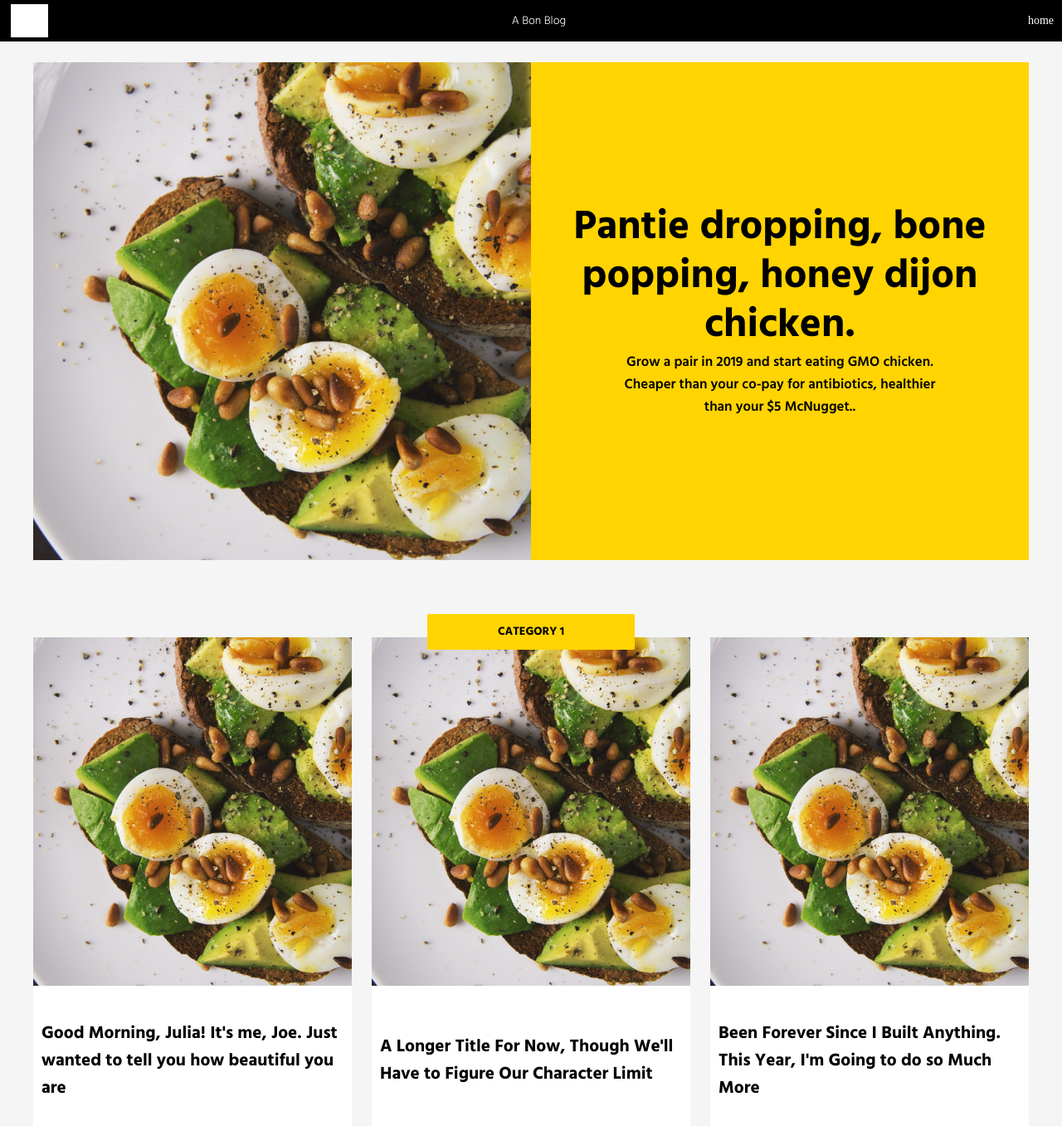
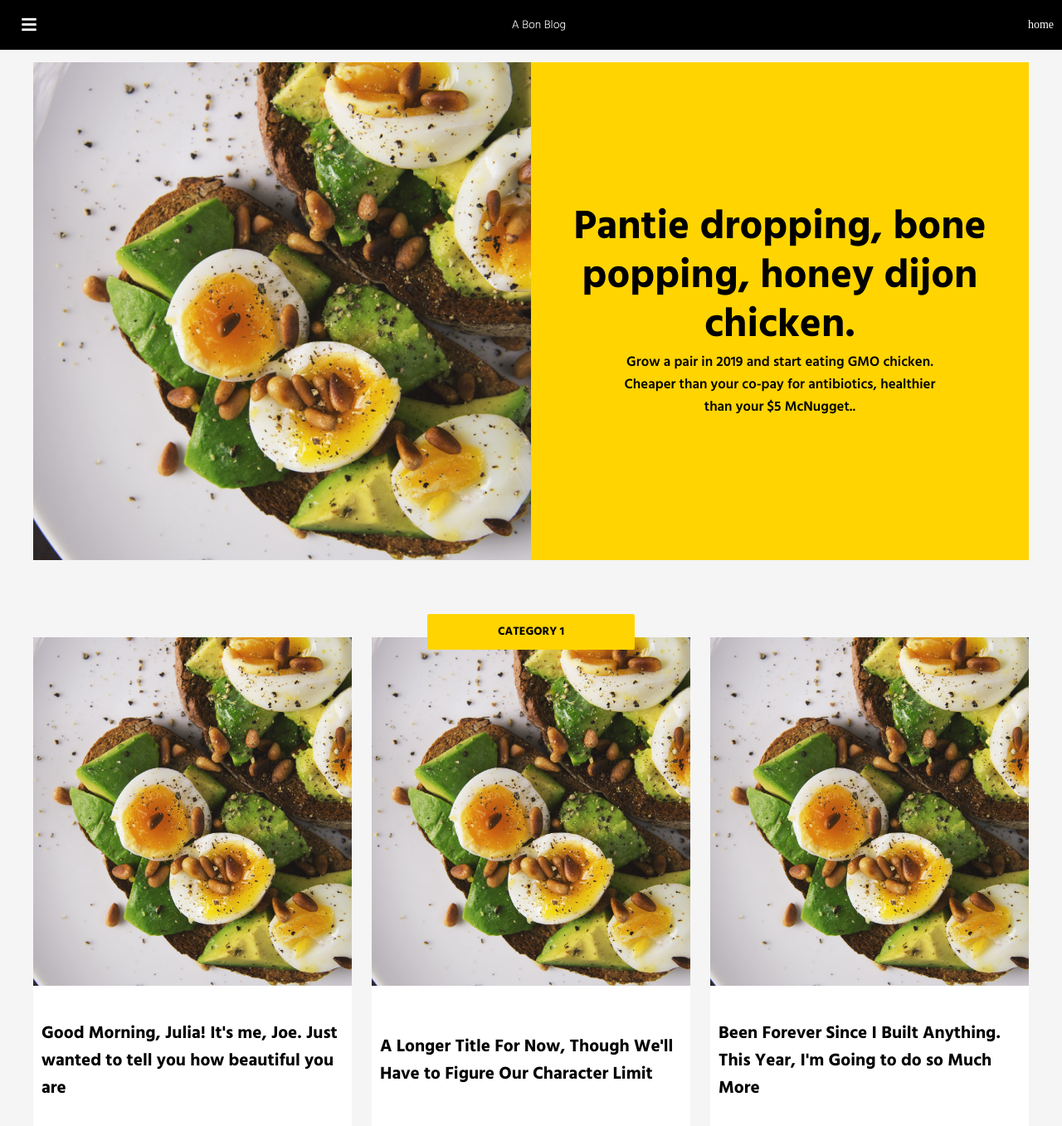
Before and after one commit to ninapetrop/a-bon-blog, a Jekyll site: the page built from index.html, in a window 1280 px wide and 1400 px high. Shown: the top 1357 px of the window at 83% size. Built offline with Jekyll 4.4.1, drawn with Linux system fonts in a browser that asks for light colours; nearby versions of some CDN libraries; Markdown is read by kramdown in place of the engine named in the settings.

Commit message:
Added font awsome and additional responsive styles to menu.

```diff
--- a/_layouts/default.html
+++ b/_layouts/default.html
@@ -5,7 +5,7 @@
         <meta http-equiv="X-UA-Compatible" content="IE=edge,chrome=1">
         <title>{{ page.title }}</title>
         <meta name="viewport" content="width=device-width">
-
+        <link rel="stylesheet" href="https://use.fontawesome.com/releases/v5.6.3/css/all.css" integrity="sha384-UHRtZLI+pbxtHCWp1t77Bi1L4ZtiqrqD80Kn4Z8NTSRyMA2Fd33n5dQ8lWUE00s/" crossorigin="anonymous">
         <!-- Custom CSS -->
         <link rel="stylesheet" href="/css/main.css">
         <script
@@ -18,13 +18,13 @@
         <div class="site">
           <div class="header">
             <div class="nav">
-                <div class="icon toggle__btn" aria-hidden="true"></div>
+                <i class="fas fa-bars icon toggle__btn" aria-hidden="true"></i>
             </div>
             <h1 class="title"><a href="/">{{ site.name }}</a></h1>
             <a class="extra" href="/">home</a>
           </div>
           <div class="menu__container">
-            <div class="toggle__btn" id="close__button" aria-hidden="true">X</div>
+            <i class="fas fa-times toggle__btn" id="close__button" aria-hidden="true"></i>
             <div class="menu__header">A Bon Blog</div>
             <div class="menu__header">Second Header</div>
             <ul>
--- a/_sass/footer.sass
+++ b/_sass/footer.sass
@@ -1,4 +1,4 @@
 .footer
-  background: black
-  color: white
+  background: white
+  color: black
   text-align: center
--- a/css/main.css
+++ b/css/main.css
@@ -216,7 +216,7 @@
 .header {
   background: black;
   color: white;
-  height: 50px;
+  height: 60px;
   width: 100%;
   padding: 10px;
   box-sizing: border-box;
@@ -235,14 +235,17 @@
   font-weight: 300; }
 
 .header .nav {
-  height: inherit;
-  width: 50px; }
+  height: 100%;
+  width: 50px;
+  display: -ms-flexbox;
+  display: flex;
+  -ms-flex-pack: center;
+      justify-content: center;
+  -ms-flex-align: center;
+      align-items: center; }
 
 .header .nav .icon {
-  background: white;
-  margin: 5px auto;
-  width: 45px;
-  height: 40px; }
+  font-size: 20px; }
 
 h1 {
   font-family: Hind, sans-serif; }
@@ -398,8 +401,8 @@
           flex-grow: 1; } }
 
 .footer {
-  background: black;
-  color: white;
+  background: white;
+  color: black;
   text-align: center; }
 
 .menu__container {
@@ -413,14 +416,13 @@
   left: -100vw; }
   .menu__container #close__button {
     text-decoration: none;
-    font-weight: 800;
-    font-size: 18px;
+    font-size: 20px;
     color: black;
     position: absolute;
-    left: 15px;
-    top: 10px; }
+    left: 25px;
+    top: 20px; }
   .menu__container .menu__header {
-    height: 50px;
+    height: 60px;
     padding: 10px;
     display: -ms-flexbox;
     display: flex;
@@ -453,3 +455,7 @@
 
 .menu__container.open {
   left: 0; }
+
+@media only screen and (max-width: 768px) {
+  .menu__container {
+    width: 100vw; } }
```
Also changed, not shown: _sass/header.sass (+6 -6 lines), _sass/main.sass (+1 -45 lines), _sass/menu.sass (added, +46 -0 lines), 6 other files.
